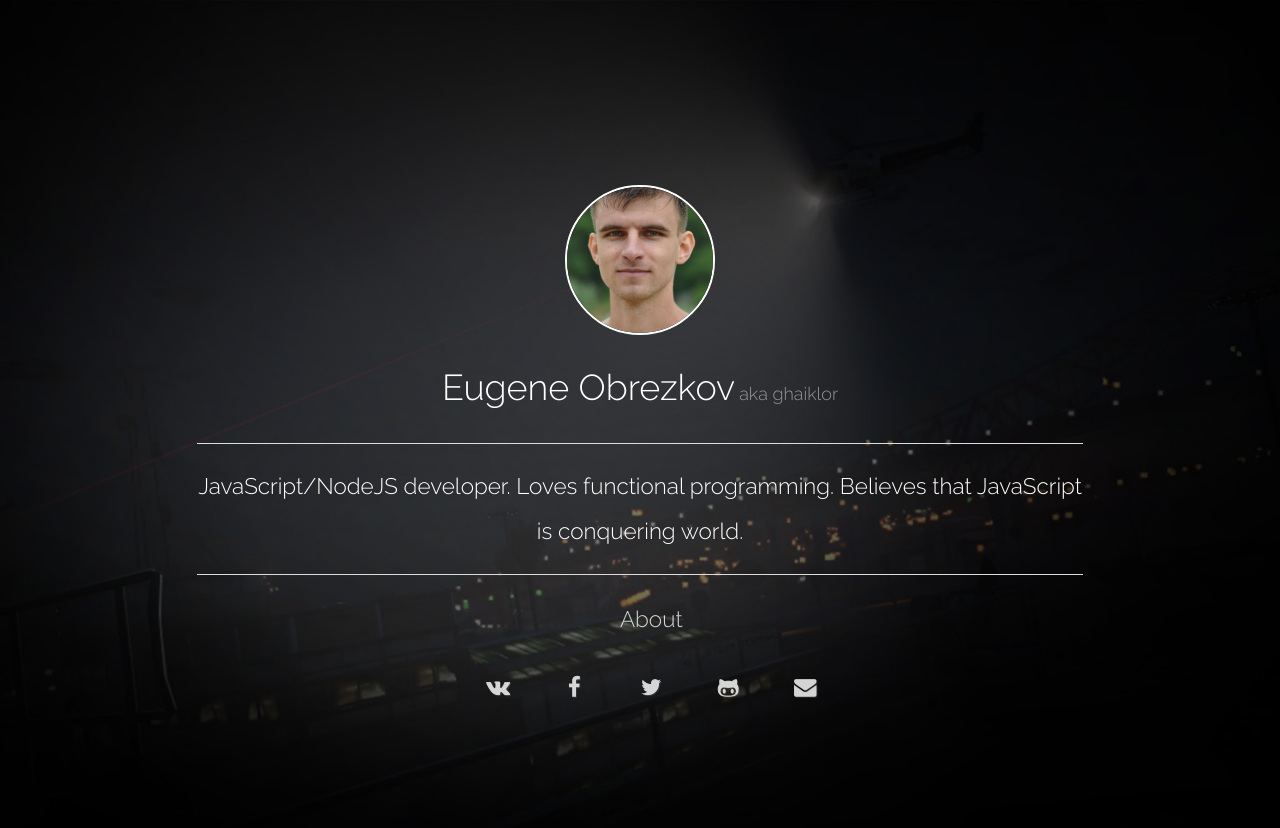
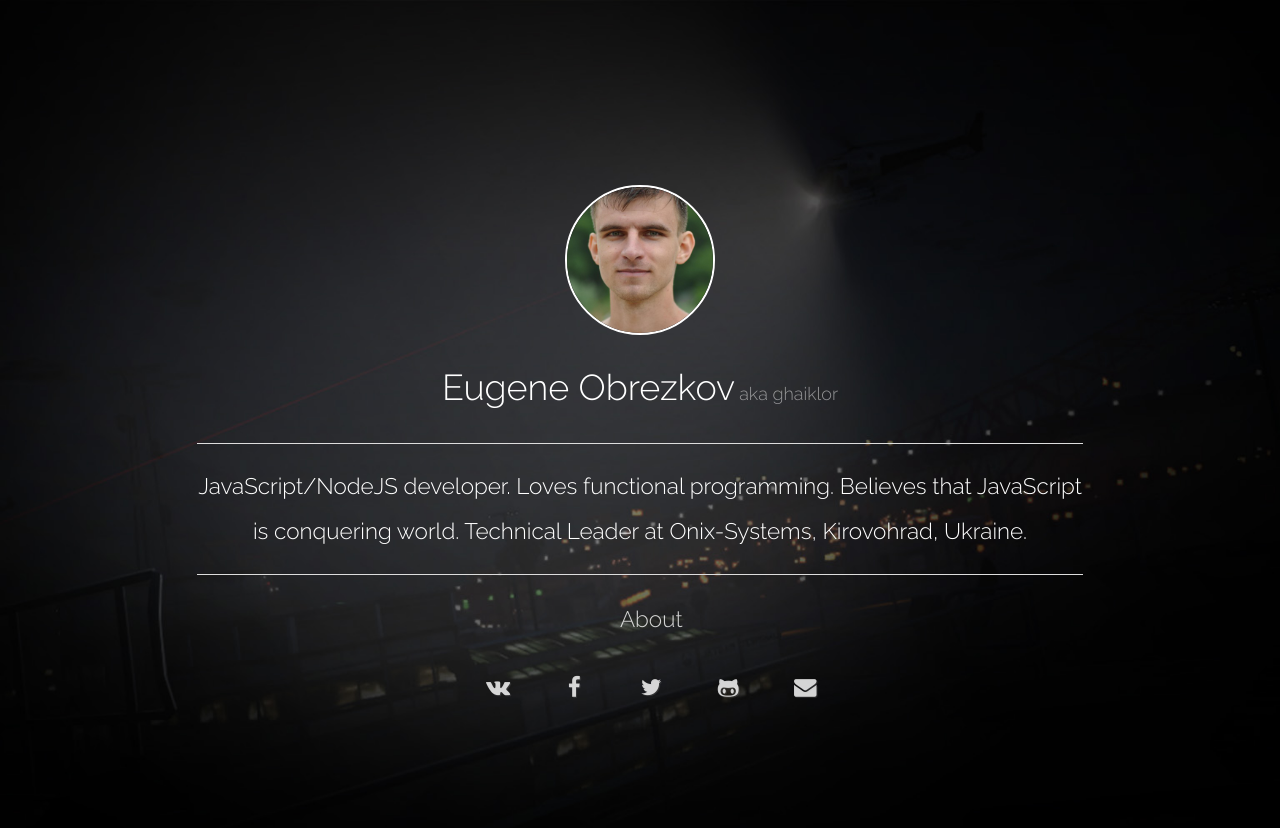
Before and after one commit to ghaiklor/ghaiklor.com, a Jekyll site: the page built from index.html, in a window 1280 px wide. Shown: the top 828 px of the page. Built offline with Jekyll 4.4.1, drawn with Linux system fonts in a browser that asks for light colours; the list of posts is cut into pages by our own code.

Commit message:
Add info about my work

```diff
--- a/_config.yml
+++ b/_config.yml
@@ -1,6 +1,6 @@
 # Base configuration
 title: Eugene Obrezkov aka ghaiklor
-description: JavaScript/NodeJS developer. Loves functional programming. Believes that JavaScript is conquering world.
+description: JavaScript/NodeJS developer. Loves functional programming. Believes that JavaScript is conquering world. Technical Leader at Onix-Systems, Kirovohrad, Ukraine.
 keywords: Eugene Obrezkov, Eugene, Obrezkov, ghaiklor, JavaScript, NodeJS
 url: http://ghaiklor.com
 
```
